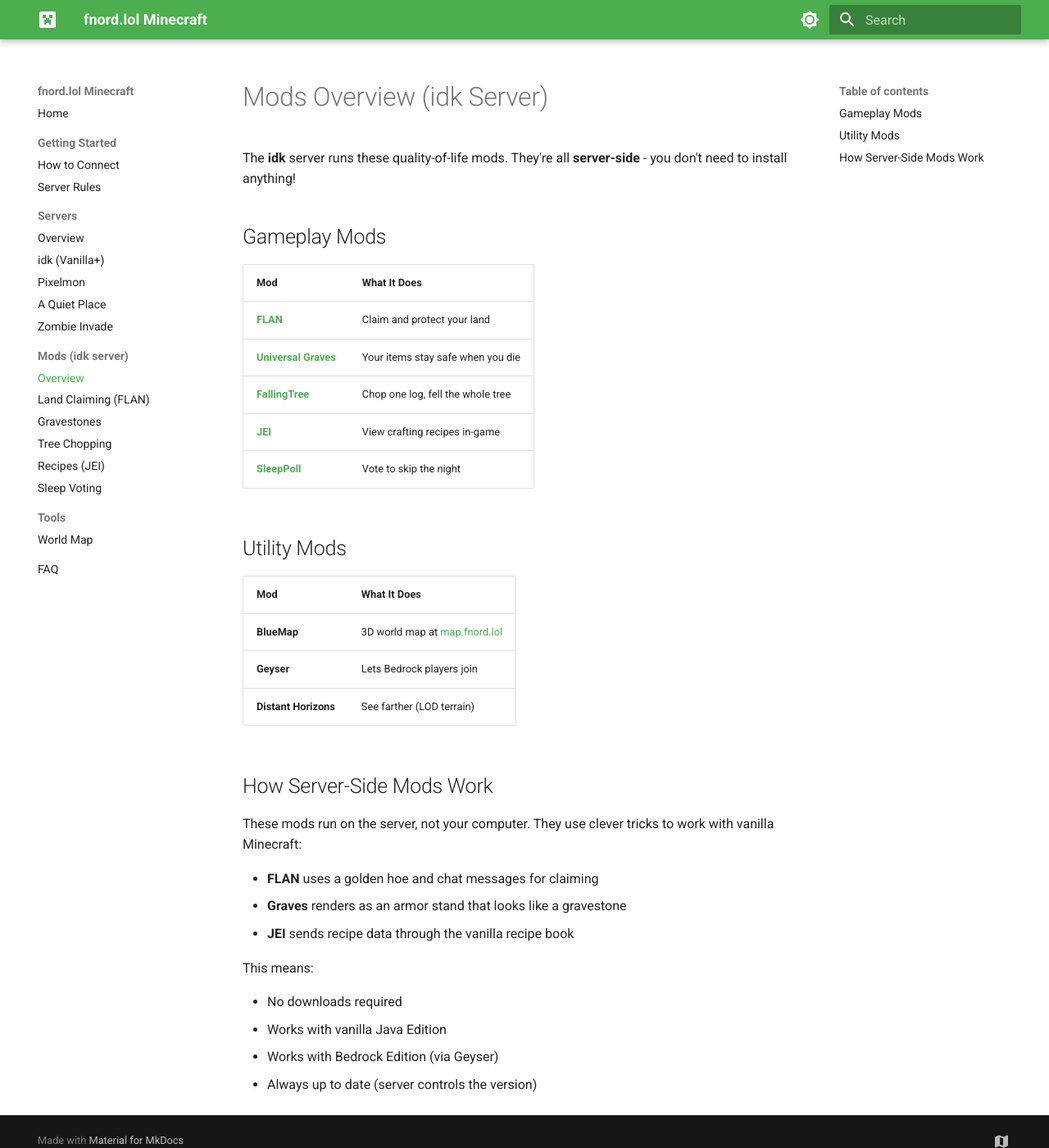
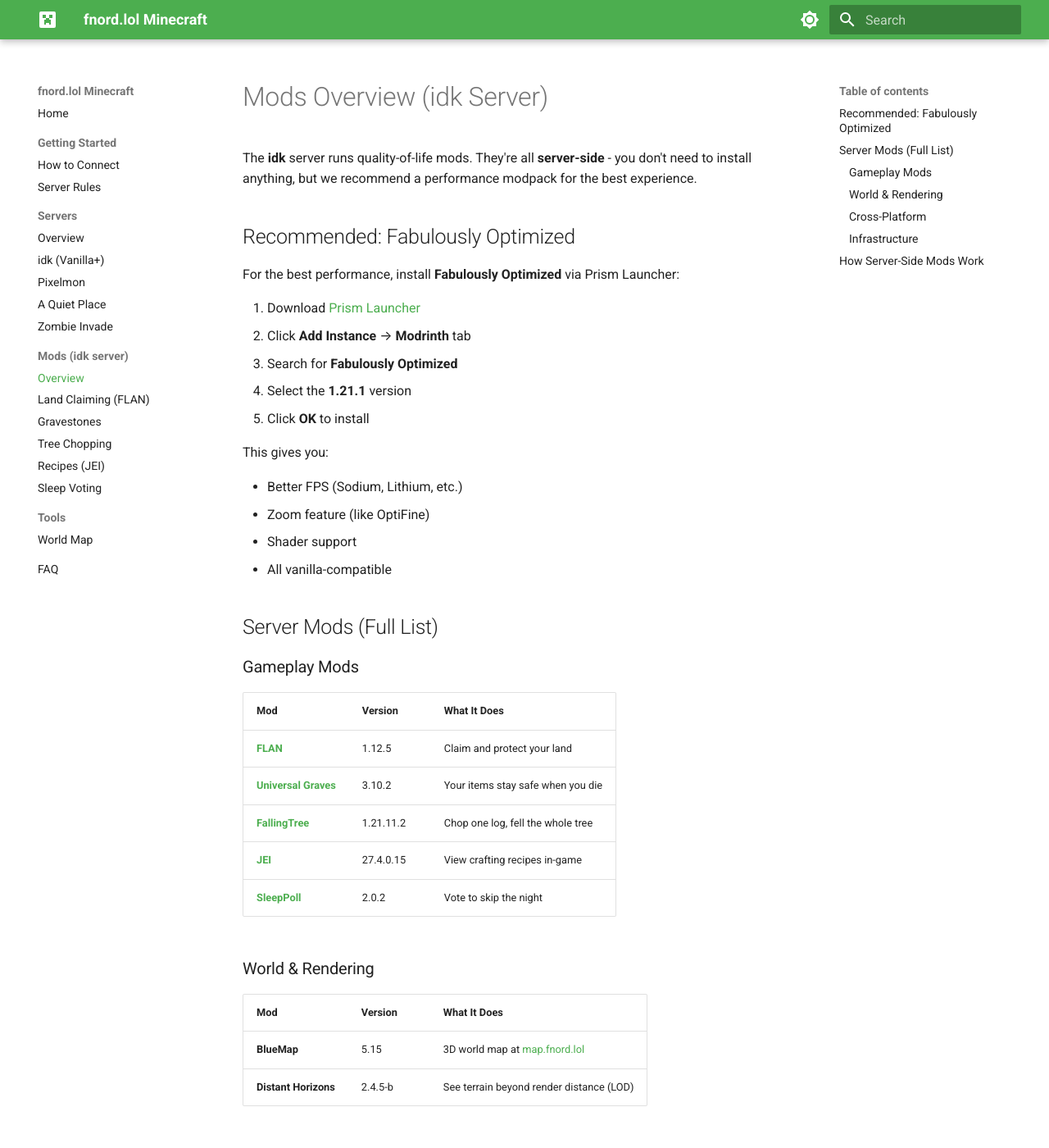
Before and after one commit to 27Bslash6/mc-docs, an MkDocs documentation site: the page built from docs/mods/index.md, in a window 1280 px wide and 1400 px high. Shown: the whole window at 82% size. Built offline with MkDocs 1.6.1 and Material for MkDocs 9.7.7, drawn with Linux system fonts in a browser that asks for light colours; some of the changed text lies outside the part shown.

Commit message:
Add full mod list and Fabulously Optimized recommendation
- Complete server mod list with versions
- Recommend Fabulously Optimized via Prism Launcher for Java clients
- Add Distant Horizons to feature list
- Categorize mods (gameplay, world, cross-platform, infrastructure)

```diff
--- a/docs/mods/index.md
+++ b/docs/mods/index.md
@@ -1,24 +1,59 @@
 # Mods Overview (idk Server)
 
-The **idk** server runs these quality-of-life mods. They're all **server-side** - you don't need to install anything!
+The **idk** server runs quality-of-life mods. They're all **server-side** - you don't need to install anything, but we recommend a performance modpack for the best experience.
 
-## Gameplay Mods
+## Recommended: Fabulously Optimized
 
-| Mod | What It Does |
-|-----|--------------|
-| [**FLAN**](flan.md) | Claim and protect your land |
-| [**Universal Graves**](graves.md) | Your items stay safe when you die |
-| [**FallingTree**](fallingtree.md) | Chop one log, fell the whole tree |
-| [**JEI**](jei.md) | View crafting recipes in-game |
-| [**SleepPoll**](sleeppoll.md) | Vote to skip the night |
+For the best performance, install **Fabulously Optimized** via Prism Launcher:
 
-## Utility Mods
+1. Download [Prism Launcher](https://prismlauncher.org/download/)
+2. Click **Add Instance** → **Modrinth** tab
+3. Search for **Fabulously Optimized**
+4. Select the **1.21.1** version
+5. Click **OK** to install
 
-| Mod | What It Does |
-|-----|--------------|
-| **BlueMap** | 3D world map at [map.fnord.lol](https://map.fnord.lol) |
-| **Geyser** | Lets Bedrock players join |
-| **Distant Horizons** | See farther (LOD terrain) |
+This gives you:
+
+- Better FPS (Sodium, Lithium, etc.)
+- Zoom feature (like OptiFine)
+- Shader support
+- All vanilla-compatible
+
+## Server Mods (Full List)
+
+### Gameplay Mods
+
+| Mod | Version | What It Does |
+|-----|---------|--------------|
+| [**FLAN**](flan.md) | 1.12.5 | Claim and protect your land |
+| [**Universal Graves**](graves.md) | 3.10.2 | Your items stay safe when you die |
+| [**FallingTree**](fallingtree.md) | 1.21.11.2 | Chop one log, fell the whole tree |
+| [**JEI**](jei.md) | 27.4.0.15 | View crafting recipes in-game |
+| [**SleepPoll**](sleeppoll.md) | 2.0.2 | Vote to skip the night |
+
+### World & Rendering
+
+| Mod | Version | What It Does |
+|-----|---------|--------------|
+| **BlueMap** | 5.15 | 3D world map at [map.fnord.lol](https://map.fnord.lol) |
+| **Distant Horizons** | 2.4.5-b | See terrain beyond render distance (LOD) |
+
+### Cross-Platform
+
+| Mod | Version | What It Does |
+|-----|---------|--------------|
+| **Geyser** | 2.9.2 | Lets Bedrock players join |
+| **Floodgate** | 2.2.6 | Bedrock auth (no Java account needed) |
+
+### Infrastructure
+
+| Mod | Version | What It Does |
+|-----|---------|--------------|
+| **Fabric API** | 0.140.2 | Core mod framework |
+| **Polymer** | 0.15.1 | Server-side rendering for vanilla clients |
+| **Fabric Language Kotlin** | 1.13.8 | Kotlin support for mods |
+| **Chunky** | 1.4.55 | World pregenerator (admin use) |
+| **Backup Always Right** | 1.0.2 | Automated backups |
 
 ## How Server-Side Mods Work
 
@@ -27,10 +62,14 @@ These mods run on the server, not your computer. They use clever tricks to work
 - **FLAN** uses a golden hoe and chat messages for claiming
 - **Graves** renders as an armor stand that looks like a gravestone
 - **JEI** sends recipe data through the vanilla recipe book
+- **Polymer** translates mod content into vanilla-compatible packets
 
 This means:
 
-- No downloads required
+- No mandatory downloads
 - Works with vanilla Java Edition
 - Works with Bedrock Edition (via Geyser)
 - Always up to date (server controls the version)
+
+!!! tip "Better Performance"
+    While vanilla works, **Fabulously Optimized** significantly improves FPS and adds quality-of-life features like zoom. Highly recommended!
```
Also changed, not shown: docs/servers/idk.md (+40 -6 lines).
